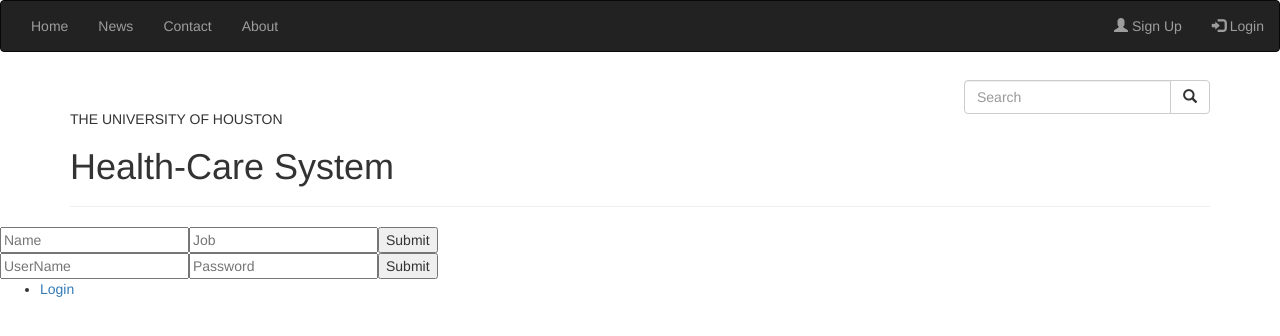
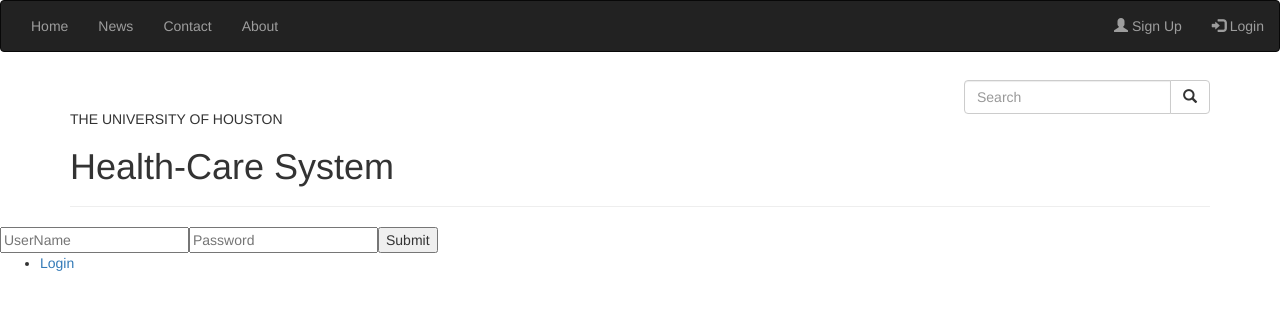
Before and after one commit to ashaju2/COSC3380, a React (Create React App) app in the folder healthcare/client/: page / in a window 1280 px wide. Shown: the top 336 px of the page. Built offline with nearby package versions, Linux system fonts and the light colour scheme.

Commit message:
Front-back-db setup

```diff
--- a/healthcare/client/src/App.js
+++ b/healthcare/client/src/App.js
@@ -24,29 +24,12 @@
   constructor(){
     super();
     this.state = {
-      user: [{
-        username: '',
-        password: '',
-       }],
-      username: '',
-      password: '',
+      user: [],
 
     };
-    this.onSubmit = this.handleSubmit.bind(this);
-  }
-  handleSubmit(e) {
-    e.preventDefault();
-    // On submit of the form, send a POST request with the data to the server.
-
   }
 
   handleLogin(login){
-    // let user = this.state.user;
-    // user.push(login);
-    // this.setState({user: user});
-    this.setState({username: login.username});
-    this.setState({password: login.password});
-
     fetch('/', {
         method: 'POST',
         headers: {
@@ -54,32 +37,16 @@
         'Content-Type': 'application/json'
         },
         body: JSON.stringify({
-          username: this.state.username,
-          password: this.state.password
+          username: login.username,
+          password: login.password
         })
       })
   }
 
   render() {
-    console.log(this.state.username);
     return (
       <div className="App">
         <Frontview />
-        <form onSubmit={this.onSubmit}>
-          <input
-            type="text"
-            placeholder="Name"
-            ref="name"
-            onChange={(e) => this.setState({ name: e.target.value})}
-          />
-          <input
-            type="text"
-            placeholder="Job"
-            ref="job"
-            onChange={(e) => this.setState({ job: e.target.value })}
-          />
-          <input type="submit" />
-        </form>
         <Login login={this.handleLogin.bind(this)}/>
         {this.state.username}
 
```
Also changed, not shown: healthcare/client/src/Components/Frontview_comp-1.js (added), 1 other file (tests, documents, lock files or other folders).
